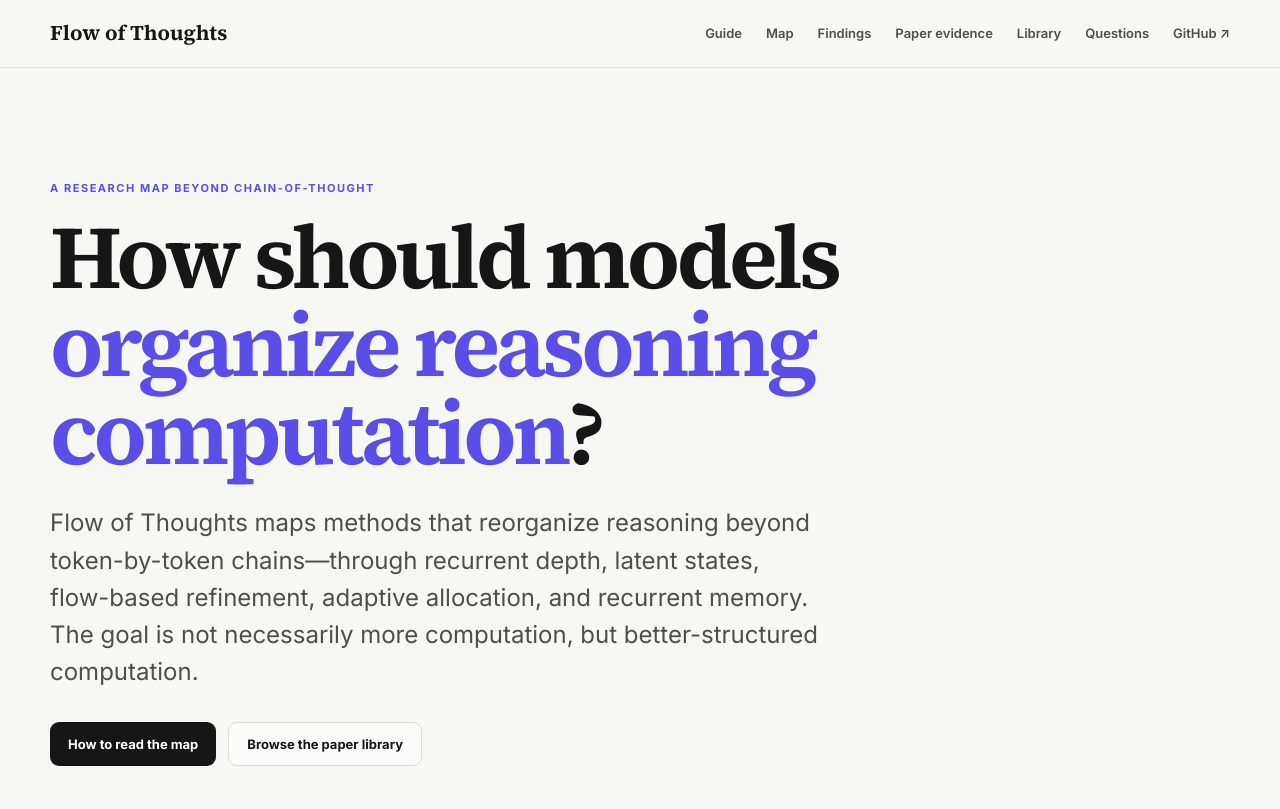
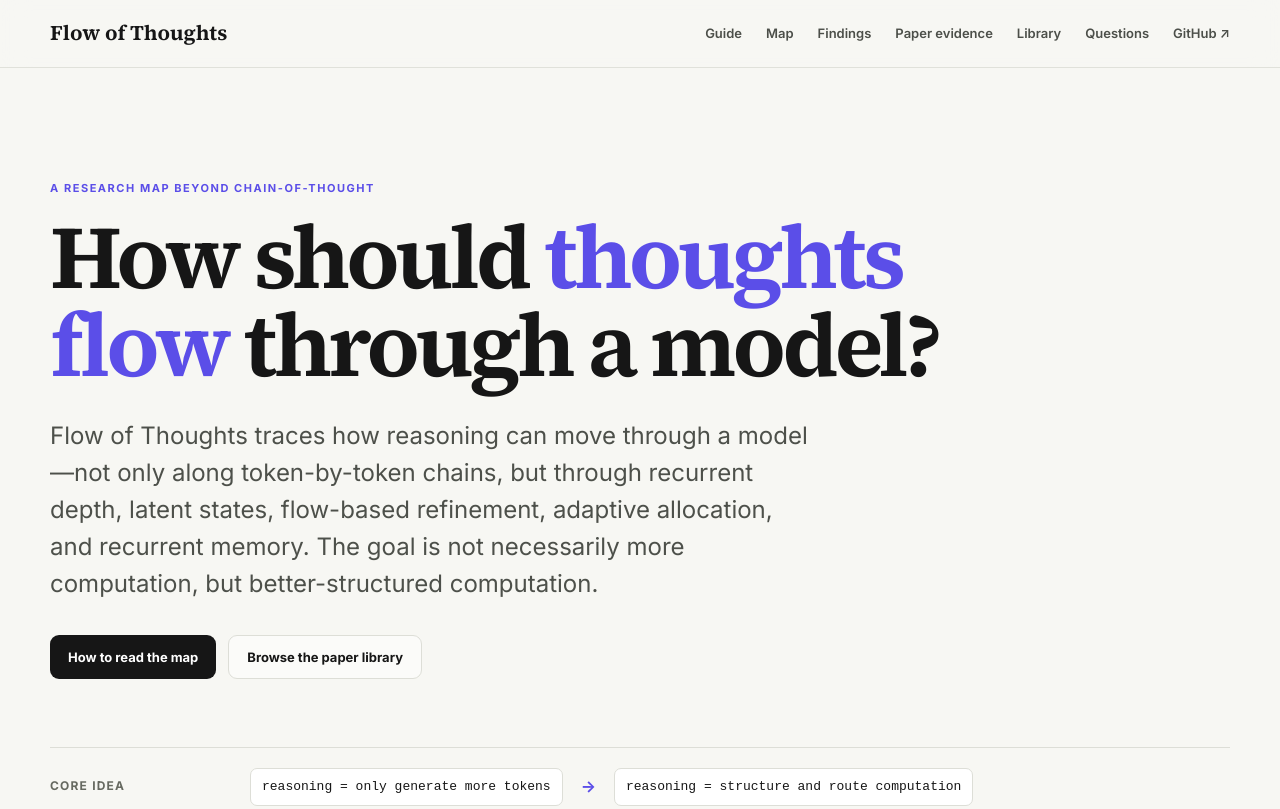
Before and after one commit to mkj69/flow_of_thoughs, a plain HTML site: page docs/index.html in a window 1280 px wide. Shown: the top 809 px of the page. Drawn offline with Linux system fonts and the light colour scheme.

Commit message:
Connect the homepage title to Flow of Thoughts

```diff
--- a/docs/index.html
+++ b/docs/index.html
@@ -27,10 +27,10 @@
   <main id="top">
     <section class="hero wrap">
       <div class="eyebrow">A research map beyond chain-of-thought</div>
-      <h1>How should models <em>organize reasoning computation</em>?</h1>
+      <h1>How should <em>thoughts flow</em> through a model?</h1>
       <p class="lede">
-        Flow of Thoughts maps methods that reorganize reasoning beyond token-by-token chains—through
-        recurrent depth, latent states, flow-based refinement, adaptive allocation, and recurrent memory.
+        Flow of Thoughts traces how reasoning can move through a model—not only along token-by-token chains,
+        but through recurrent depth, latent states, flow-based refinement, adaptive allocation, and recurrent memory.
         The goal is not necessarily more computation, but better-structured computation.
       </p>
       <div class="hero-actions">
```
Also changed, not shown: 1 other file.
